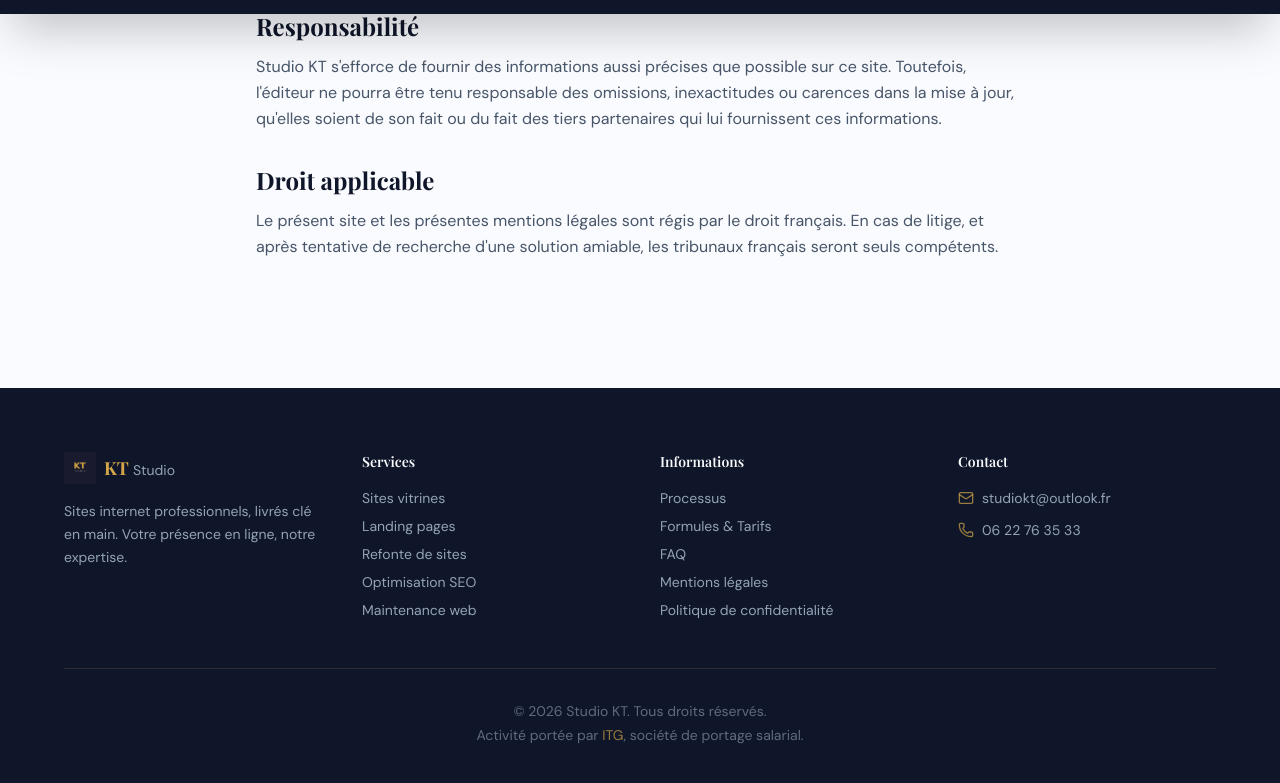
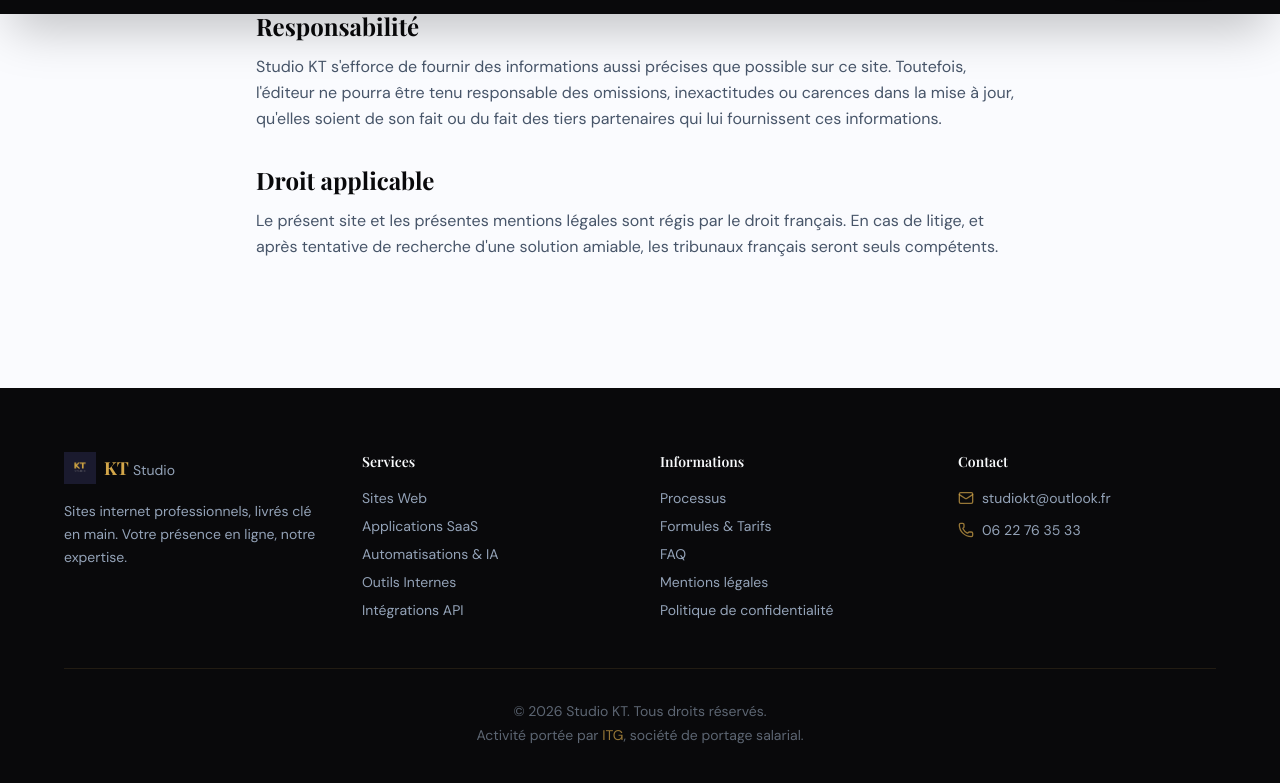
Before and after one commit to Khlala98/studio-kt, a Next.js app: page /mentions-legales in a window 1280 px wide. Shown: the part 786-1569 px from the top of the page. Built offline with nearby package versions, Linux system fonts and the light colour scheme; a web font is replaced by a local one.

Commit message:
Noir profond + or, fix footer

```diff
--- a/src/app/globals.css
+++ b/src/app/globals.css
@@ -5,9 +5,9 @@
   --font-playfair: var(--font-playfair);
   --font-sans: var(--font-dm-sans);
 
-  --color-navy: #0f1629;
-  --color-navy-light: #1a2138;
-  --color-navy-medium: #243055;
+  --color-navy: #09090b;
+  --color-navy-light: #18181b;
+  --color-navy-medium: #27272a;
 
   --color-gold: #d4a74a;
   --color-gold-light: #e8c97a;
@@ -16,14 +16,14 @@
   --color-bg-main: #fafbfe;
   --color-bg-alt: #f0f2f8;
 
-  --color-text: #0f1629;
+  --color-text: #09090b;
   --color-text-muted: #475569;
   --color-text-light: #94a3b8;
 
   --color-gray-light: #cbd5e1;
 
   --color-border: #e2e8f0;
-  --color-border-dark: rgba(212, 167, 74, 0.15);
+  --color-border-dark: rgba(212, 167, 74, 0.12);
 
   --color-white: #f8fafc;
   --color-success: #16a34a;
@@ -70,7 +70,7 @@ body {
 
 /* Navbar backdrop */
 .navbar-scrolled {
-  background: rgba(15, 22, 41, 0.95);
+  background: rgba(9, 9, 11, 0.95);
   backdrop-filter: blur(12px);
   -webkit-backdrop-filter: blur(12px);
 }
--- a/src/data/site-config.ts
+++ b/src/data/site-config.ts
@@ -15,11 +15,11 @@ export const siteConfig: SiteConfig = {
     { label: "Contact", href: "#contact" },
   ],
   services: [
-    "Sites vitrines",
-    "Landing pages",
-    "Refonte de sites",
-    "Optimisation SEO",
-    "Maintenance web",
+    "Sites Web",
+    "Applications SaaS",
+    "Automatisations & IA",
+    "Outils Internes",
+    "Intégrations API",
   ],
   demos: [
     { title: "Restaurant Le Gourmet", category: "Restaurant" },
--- a/tailwind.config.ts
+++ b/tailwind.config.ts
@@ -8,9 +8,9 @@ const config: Config = {
     extend: {
       colors: {
         navy: {
-          DEFAULT: "#0f1629",
-          light: "#1a2138",
-          medium: "#243055",
+          DEFAULT: "#09090b",
+          light: "#18181b",
+          medium: "#27272a",
         },
         gold: {
           DEFAULT: "#d4a74a",
@@ -20,14 +20,14 @@ const config: Config = {
         "bg-main": "#fafbfe",
         "bg-alt": "#f0f2f8",
         text: {
-          DEFAULT: "#0f1629",
+          DEFAULT: "#09090b",
           muted: "#475569",
           light: "#94a3b8",
         },
         "gray-light": "#cbd5e1",
         border: {
           DEFAULT: "#e2e8f0",
-          dark: "rgba(212,167,74,0.15)",
+          dark: "rgba(212,167,74,0.12)",
         },
         white: "#f8fafc",
         success: "#16a34a",
```
Also changed, not shown: .claude/settings.local.json (added).
